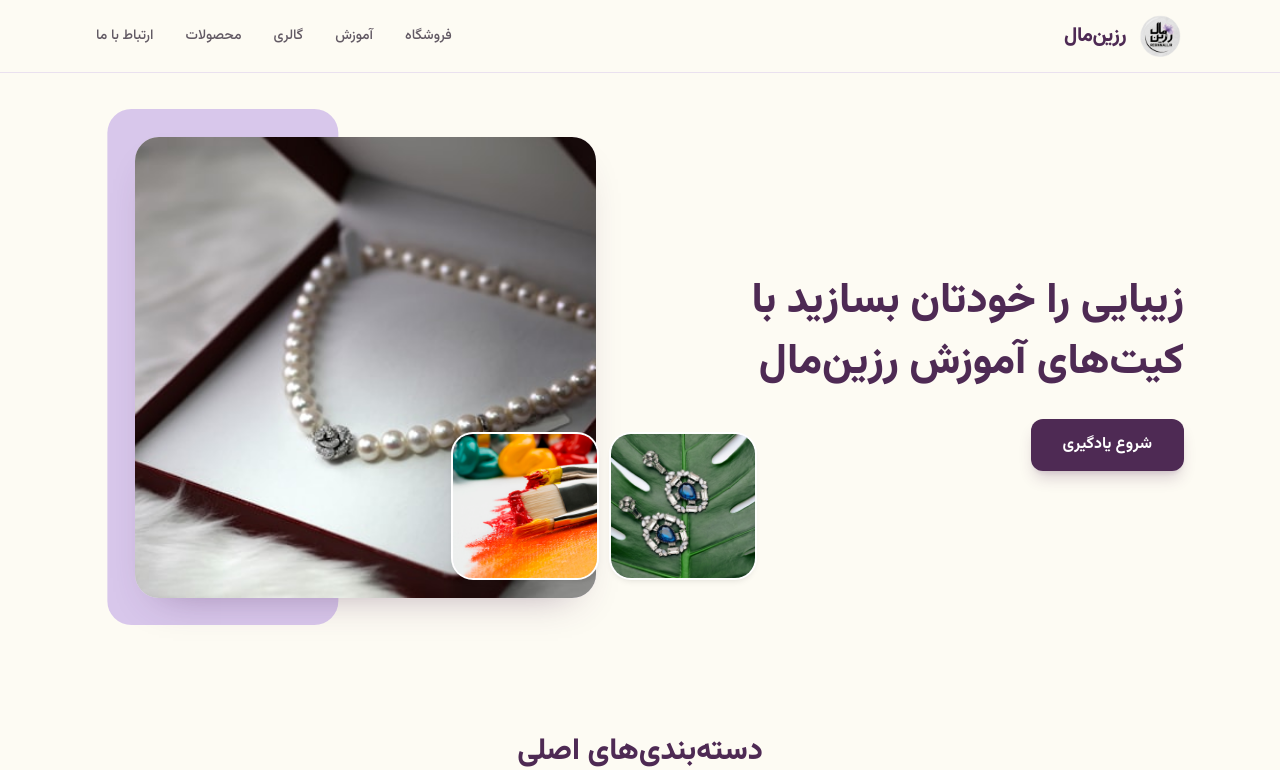
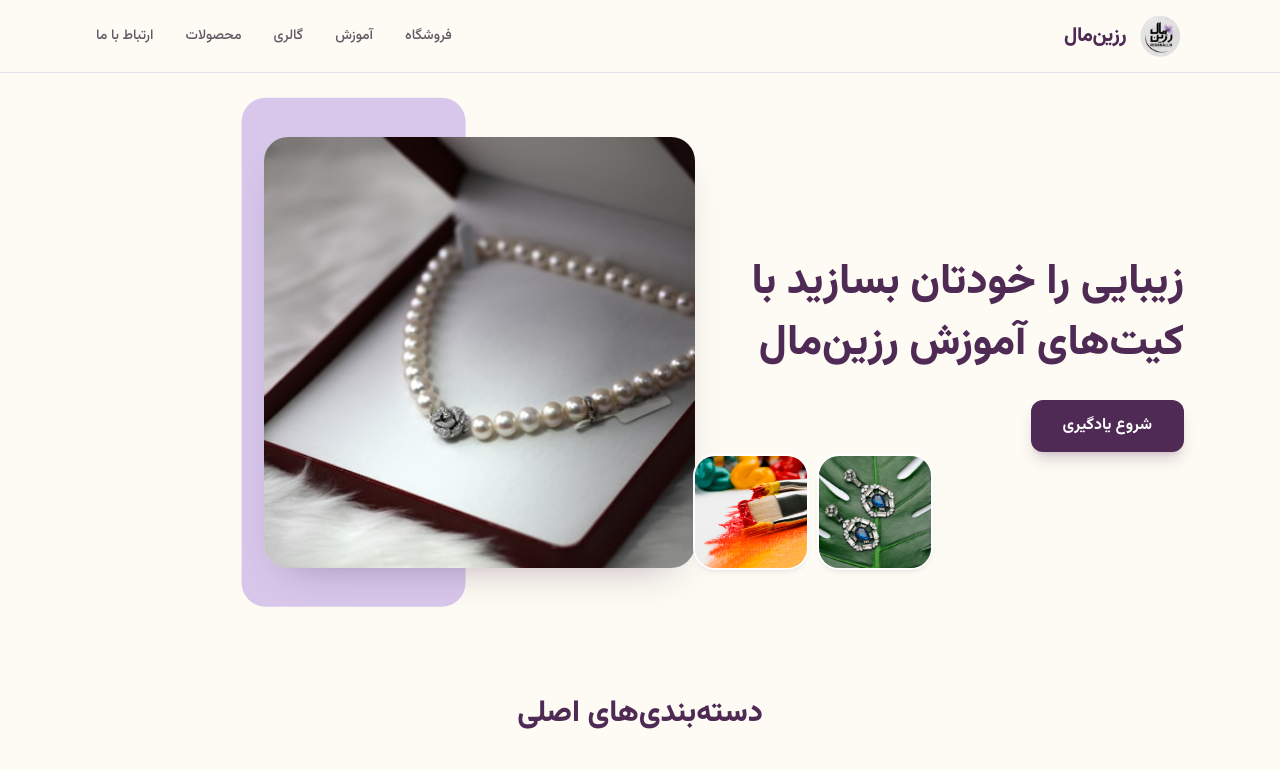
Before and after one commit to mohammadelia30/rezinmal-front, a Next.js app: page / in a window 1280 px wide. Shown: the top 770 px of the page. Built offline with nearby package versions, Linux system fonts and the light colour scheme.

Commit message:
Refactor Hero and HeroGallery components for improved layout and responsiveness. Adjusted grid gaps, widths, and sizes for better visual alignment and performance. Enhanced image handling and button styles for a more cohesive user experience.

```diff
--- a/src/components/Hero.tsx
+++ b/src/components/Hero.tsx
@@ -4,7 +4,7 @@ import { HeroGallery } from "@/components/HeroGallery";
 export function Hero() {
   return (
     <section className="relative overflow-x-clip">
-      <div className="relative z-10 mx-auto grid max-w-6xl items-center gap-10 px-4 py-10 sm:px-6 sm:py-14 lg:grid-cols-2 lg:gap-12 lg:px-8 lg:py-16">
+      <div className="relative z-10 mx-auto grid max-w-6xl items-center gap-8 px-4 py-10 sm:px-6 sm:py-14 lg:grid-cols-[0.9fr_1.2fr] lg:gap-10 lg:px-8 lg:py-16">
         <div className="space-y-6 text-right">
           <h1 className="animate-fade-up text-3xl font-extrabold leading-[1.45] text-brand sm:text-4xl lg:text-[2.65rem]">
             زیبایی را خودتان بسازید با کیت‌های آموزش رزین‌مال
@@ -19,7 +19,7 @@ export function Hero() {
           </div>
         </div>
 
-        <div className="min-w-0 overflow-visible pb-2 pe-2">
+        <div className="min-w-0 overflow-visible">
           <HeroGallery />
         </div>
       </div>
--- a/src/components/HeroGallery.tsx
+++ b/src/components/HeroGallery.tsx
@@ -166,28 +166,34 @@ export function HeroGallery() {
       onMouseEnter={() => setPaused(true)}
       onMouseLeave={() => setPaused(false)}
     >
-      <div className="relative ms-3 w-[88%] max-w-[560px] sm:ms-5 sm:w-[90%] lg:max-w-none">
+      {/* مربع بزرگ بزرگ‌تر؛ فضا برای مربع‌های کوچک در سمت راست */}
+      <div className="relative w-[calc(100%-7.5rem)] sm:w-[calc(100%-9.5rem)] lg:w-[calc(100%-10.5rem)]">
+        {/* باکس بنفش از چپ تا حدود نیمه تصویر */}
         <div
           aria-hidden
-          className="pointer-events-none absolute top-1/2 left-0 z-0 h-[112%] w-1/2 -translate-x-[12%] -translate-y-1/2 rounded-2xl bg-brand-soft sm:rounded-3xl"
+          className="pointer-events-none absolute top-1/2 left-0 z-0 h-[118%] w-[52%] -translate-x-[10%] -translate-y-1/2 rounded-2xl bg-brand-soft sm:rounded-3xl"
         />
 
         <div
           ref={mainRef}
-          className="relative z-10 aspect-square overflow-hidden rounded-2xl bg-brand-mist shadow-[0_18px_40px_-24px_rgba(78,42,84,0.45)] sm:rounded-3xl"
+          className="relative z-10 aspect-square w-full overflow-hidden rounded-2xl bg-brand-mist shadow-[0_18px_40px_-24px_rgba(78,42,84,0.45)] sm:rounded-3xl"
         >
           <Image
             src={mainSlide.src}
             alt={mainSlide.alt}
             fill
             priority
-            sizes="(max-width: 1024px) 85vw, 560px"
+            sizes="(max-width: 1024px) 70vw, 520px"
             className={`object-cover ${swapping ? "opacity-0" : ""}`}
           />
         </div>
 
+        {/*
+          گوشه پایین‌راست مربع بزرگ با گوشه پایین‌چپ مربع کوچک مماس است
+          (بدون هم‌پوشانی؛ bottom هم‌تراز، شروع از لبه راست)
+        */}
         <div
-          className="absolute bottom-4 right-0 z-20 flex translate-x-[calc(50%+0.5rem)] gap-3 sm:bottom-5 sm:gap-3.5"
+          className="absolute bottom-0 left-full z-20 flex gap-2.5 sm:gap-3"
           dir="ltr"
         >
           <button
@@ -195,13 +201,13 @@ export function HeroGallery() {
             type="button"
             onClick={() => swapWith("next")}
             aria-label={`جابه‌جایی با تصویر: ${nextSlide.alt}`}
-            className="group relative size-28 overflow-hidden rounded-2xl bg-brand-mist shadow-md ring-2 ring-white outline-none transition hover:ring-brand/40 focus-visible:ring-brand sm:size-36 sm:rounded-[1.25rem]"
+            className="group relative aspect-square w-[42%] min-w-[5.75rem] max-w-[9.75rem] overflow-hidden rounded-2xl bg-brand-mist shadow-md ring-2 ring-white outline-none transition hover:ring-brand/40 focus-visible:ring-brand sm:min-w-[7rem] sm:max-w-[11rem] sm:rounded-[1.25rem]"
           >
             <Image
               src={nextSlide.src}
               alt={nextSlide.alt}
               fill
-              sizes="144px"
+              sizes="176px"
               className={`object-cover transition duration-500 group-hover:scale-105 ${
                 swapping?.hide === "next" ? "opacity-0" : ""
               }`}
@@ -213,13 +219,13 @@ export function HeroGallery() {
             type="button"
             onClick={() => swapWith("third")}
             aria-label={`جابه‌جایی با تصویر: ${thirdSlide.alt}`}
-            className="group relative size-28 overflow-hidden rounded-2xl bg-brand-mist shadow-md ring-2 ring-white outline-none transition hover:ring-brand/40 focus-visible:ring-brand sm:size-36 sm:rounded-[1.25rem]"
+            className="group relative aspect-square w-[42%] min-w-[5.75rem] max-w-[9.75rem] overflow-hidden rounded-2xl bg-brand-mist shadow-md ring-2 ring-white outline-none transition hover:ring-brand/40 focus-visible:ring-brand sm:min-w-[7rem] sm:max-w-[11rem] sm:rounded-[1.25rem]"
           >
             <Image
               src={thirdSlide.src}
               alt={thirdSlide.alt}
               fill
-              sizes="144px"
+              sizes="176px"
               className={`object-cover transition duration-500 group-hover:scale-105 ${
                 swapping?.hide === "third" ? "opacity-0" : ""
               }`}
```
